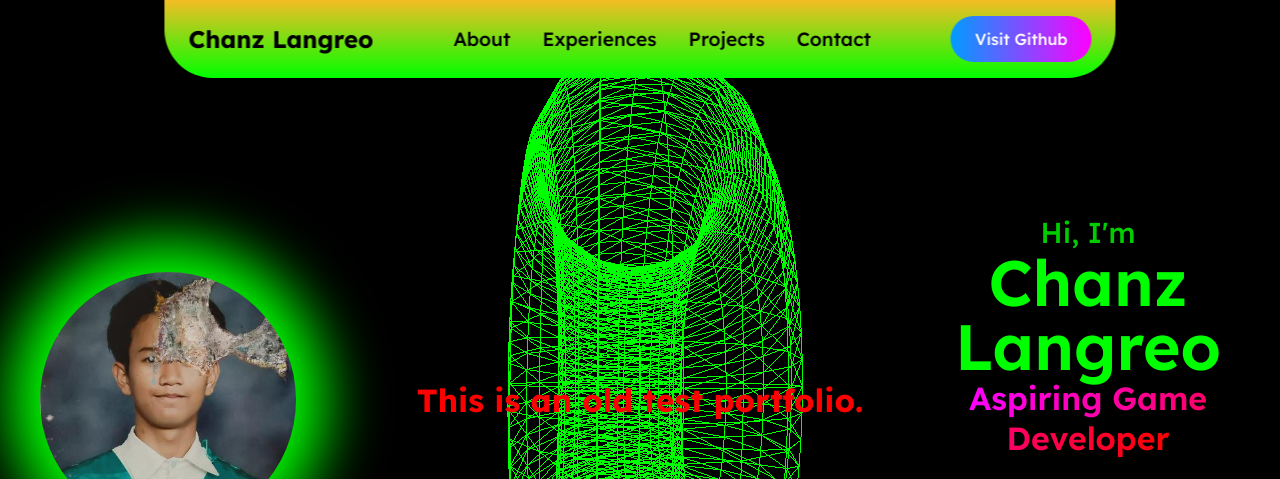
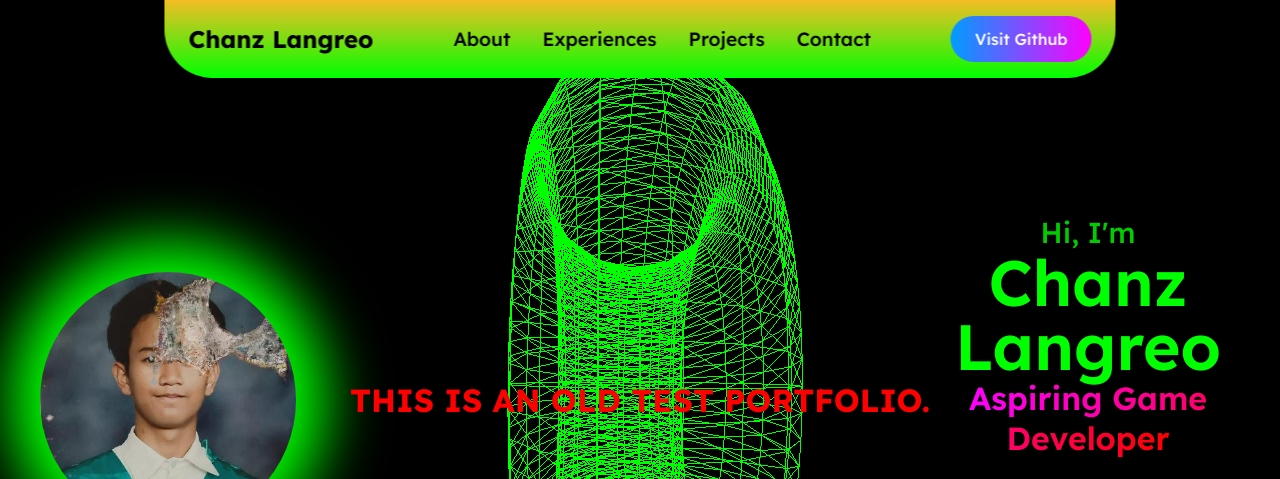
Before and after one commit to cjlangreo/birbdoy1221.github.io, a plain HTML site: page index.html in a window 1280 px wide. Shown: the top 479 px of the page. Drawn offline with nearby package versions, Linux system fonts and the light colour scheme.

Commit message:
capitalized caution

```diff
--- a/index.html
+++ b/index.html
@@ -10,7 +10,7 @@
 	<link rel="preconnect" href="https://fonts.gstatic.com" crossorigin>
 	<link href="https://fonts.googleapis.com/css2?family=Lexend:wght@100..900&family=Roboto:ital,wght@0,100..900;1,100..900&display=swap" rel="stylesheet">
 	<div id="watermark">
-		<h1>This is an old test portfolio.</h1>
+		<h1>THIS IS AN OLD TEST PORTFOLIO.</h1>
 	</div>
 </head>
 <body>
```
